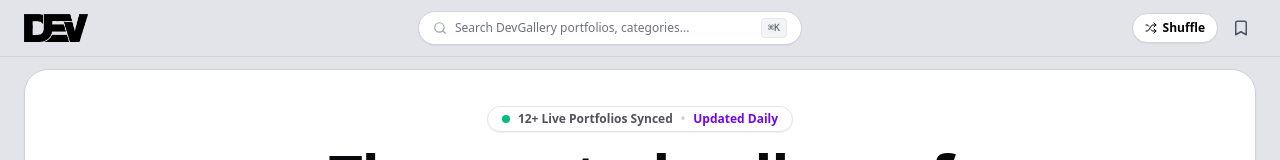
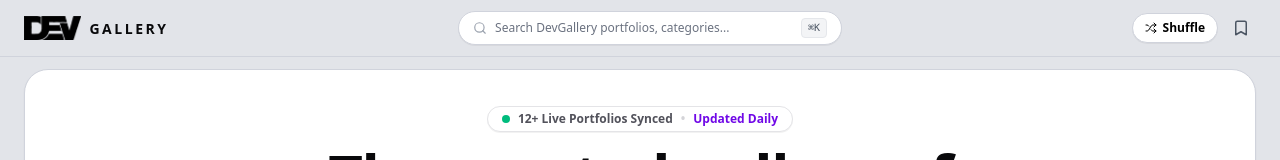
Before and after one commit to Saqib-Hussain-07/Dev-Gallery, a Next.js app: page / in a window 1280 px wide. Shown: the top 160 px of the page. Built offline with nearby package versions, Linux system fonts and the light colour scheme; no server answers.

Commit message:
Update brand logo to DEV GALLERY with authentic DEV mark and GALLERY wordmark

```diff
--- a/components/brand-logo.tsx
+++ b/components/brand-logo.tsx
@@ -3,37 +3,47 @@ import Image from "next/image";
 
 interface BrandLogoProps {
   size?: "sm" | "md" | "lg";
+  showText?: boolean;
   className?: string;
 }
 
 /**
- * DEV Brand Logo
+ * DEV GALLERY Brand Logo
  *
- * Exact 1:1 authentic rendering of the user's original DEV logo.
+ * Exact 1:1 authentic rendering of the user's DEV logo paired with GALLERY wordmark.
  */
 export function BrandLogo({
   size = "md",
+  showText = true,
   className = "",
 }: BrandLogoProps) {
   const dimensions = {
-    sm: { height: 22, width: 51 },
-    md: { height: 28, width: 64 },
-    lg: { height: 36, width: 83 },
+    sm: { height: 20, width: 46, text: "text-xs tracking-[0.16em]" },
+    md: { height: 25, width: 57, text: "text-sm tracking-[0.18em]" },
+    lg: { height: 32, width: 73, text: "text-base tracking-[0.2em]" },
   };
 
-  const { height, width } = dimensions[size];
+  const current = dimensions[size];
 
   return (
-    <div className={`brand-logo-root flex items-center group select-none ${className}`}>
+    <div className={`brand-logo-root flex items-center gap-2 group select-none cursor-pointer ${className}`}>
+      {/* Authentic DEV Logo Mark */}
       <Image
         src="/dev-logo.png"
         alt="DEV Logo"
-        width={width}
-        height={height}
+        width={current.width}
+        height={current.height}
         priority
         className="object-contain transition-transform duration-200 group-hover:scale-105"
-        style={{ height: `${height}px`, width: "auto" }}
+        style={{ height: `${current.height}px`, width: "auto" }}
       />
+
+      {/* GALLERY Wordmark */}
+      {showText && (
+        <span className={`font-black text-[#09090B] uppercase font-sans select-none leading-none pt-0.5 ${current.text}`}>
+          GALLERY
+        </span>
+      )}
     </div>
   );
 }
```
Also changed, not shown: 1 other file (tests, documents, lock files or other folders).
